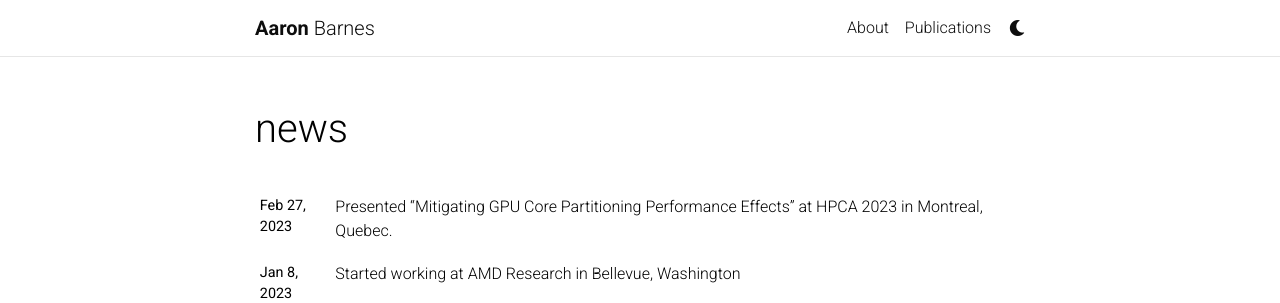
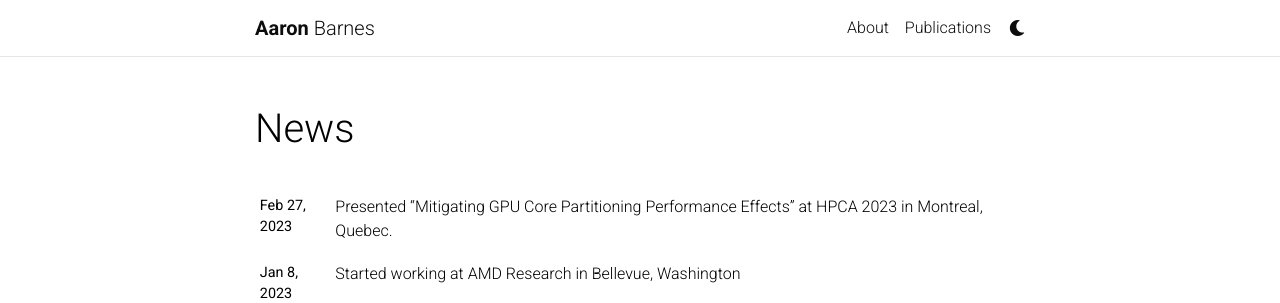
Before and after one commit to barnes88/barnes88.github.io, a Jekyll site: the page built from news.html, in a window 1280 px wide. Shown: the top 303 px of the page. Built offline with Jekyll 4.4.1, drawn with Linux system fonts in a browser that asks for light colours; full-size pictures stand in for the smaller copies a plugin makes; comment, search, counter and statistics services are not loaded; a style sheet for code colours, icons or effects is not loaded.

```diff
--- a/_config.yml
+++ b/_config.yml
@@ -6,7 +6,7 @@ title: blank # the website title (if blank, full name will be used instead)
 first_name: Aaron
 middle_name:
 last_name: Barnes
-email: barnes88@purdue.edu
+email: mail@aaronbarnes.org
 description: > # the ">" symbol means to ignore newlines until "footer_text:"
   Computer Architecture PhD Candidate
 footer_text: >
--- a/news.html
+++ b/news.html
@@ -1,6 +1,6 @@
 ---
 layout: page
-title: news
+title: News
 permalink: /news/
 ---
 
```
